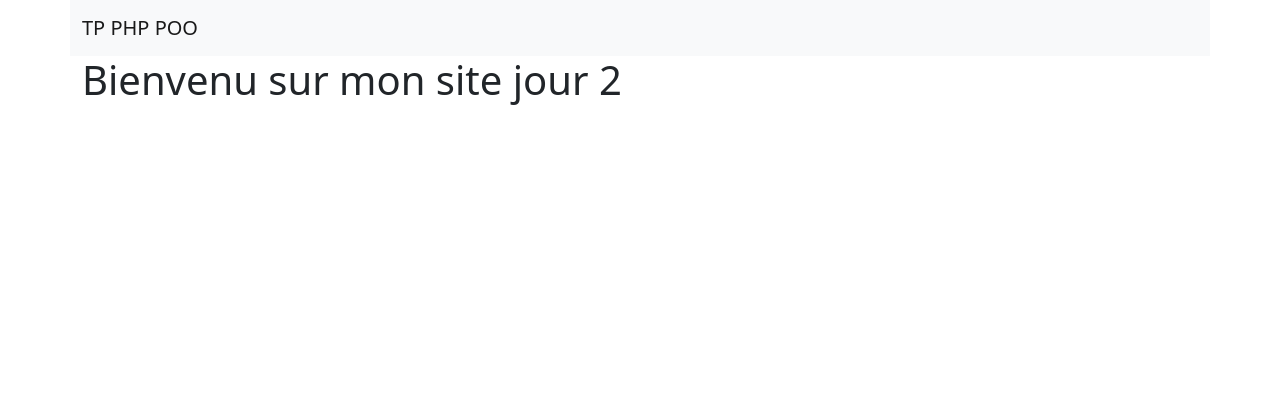
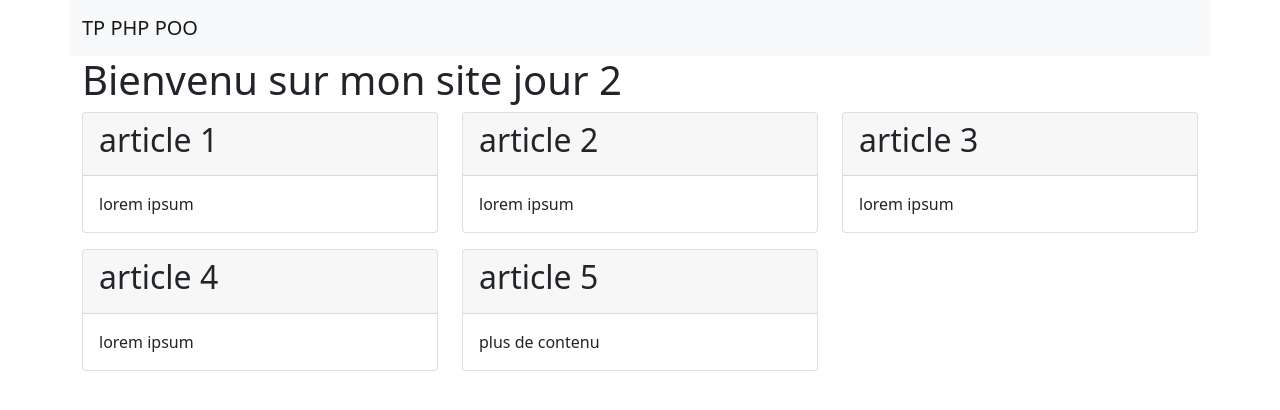
Before and after one commit to webdevproformation/projet-php-d-juin2021, a PHP site: page /projet-html/accueil in a window 1280 px wide. Shown: the top 410 px of the page. Run offline with PHP 8.4, Linux system fonts and the light colour scheme; some libraries are stand-ins or nearby versions.

Commit message:
afficher les articles dans la vue de l'accueil

```diff
--- a/tp-1/controller/accueil.class.php
+++ b/tp-1/controller/accueil.class.php
@@ -3,12 +3,14 @@
 class AccueilController extends Controller{
     public function index(){
         // appeler un ou plusieurs model => appeler la base de données
-
+        // Model / Vue / Controller <= Dispatcher url
         $data = [
             "articles" => [
                 [ "titre" => "article 1" , "contenu" => "lorem ipsum" , "id" => 1],
                 [ "titre" => "article 2" , "contenu" => "lorem ipsum" , "id" => 2],
                 [ "titre" => "article 3" , "contenu" => "lorem ipsum" , "id" => 3],
+                [ "titre" => "article 4" , "contenu" => "lorem ipsum" , "id" => 4],
+                [ "titre" => "article 5" , "contenu" => "plus de contenu" , "id" => 5],
             ]
         ];
 
--- a/tp-1/view/accueil/index.php
+++ b/tp-1/view/accueil/index.php
@@ -1 +1,15 @@
 <h1>Bienvenu sur mon site jour 2</h1>
+<?php // var_dump($articles) ?>
+<?php foreach($articles as $article  ) : ?>
+    <div class="col-4">
+        <article class="card mb-3">
+            <header class="card-header">
+                <h2><?= $article["titre"] ?></h2>
+            </header>
+            <img src="http://via.placeholder.com/300x100?text=<?= $article["id"] ?>" alt="">
+            <div class="card-body">
+                <?= $article["contenu"] ?>
+            </div>
+        </article>
+    </div>
+<?php endforeach ?>
```
